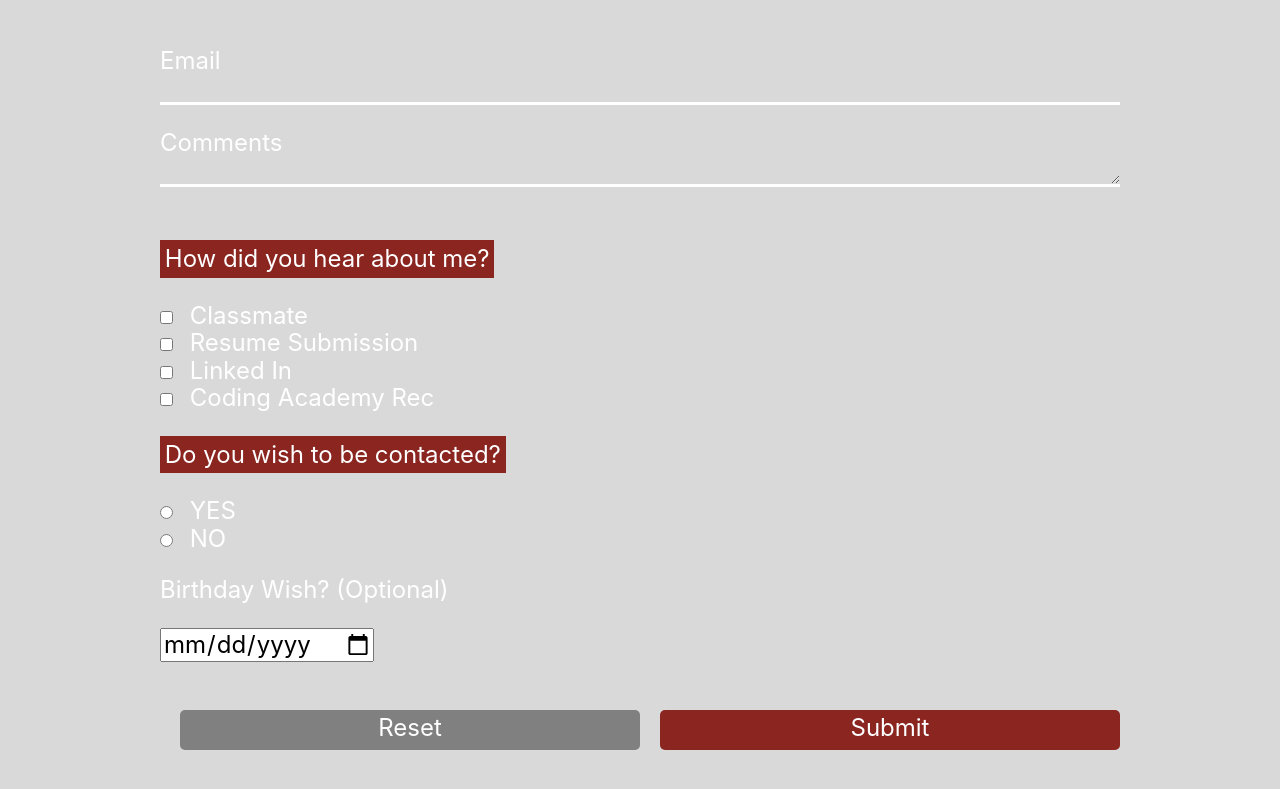
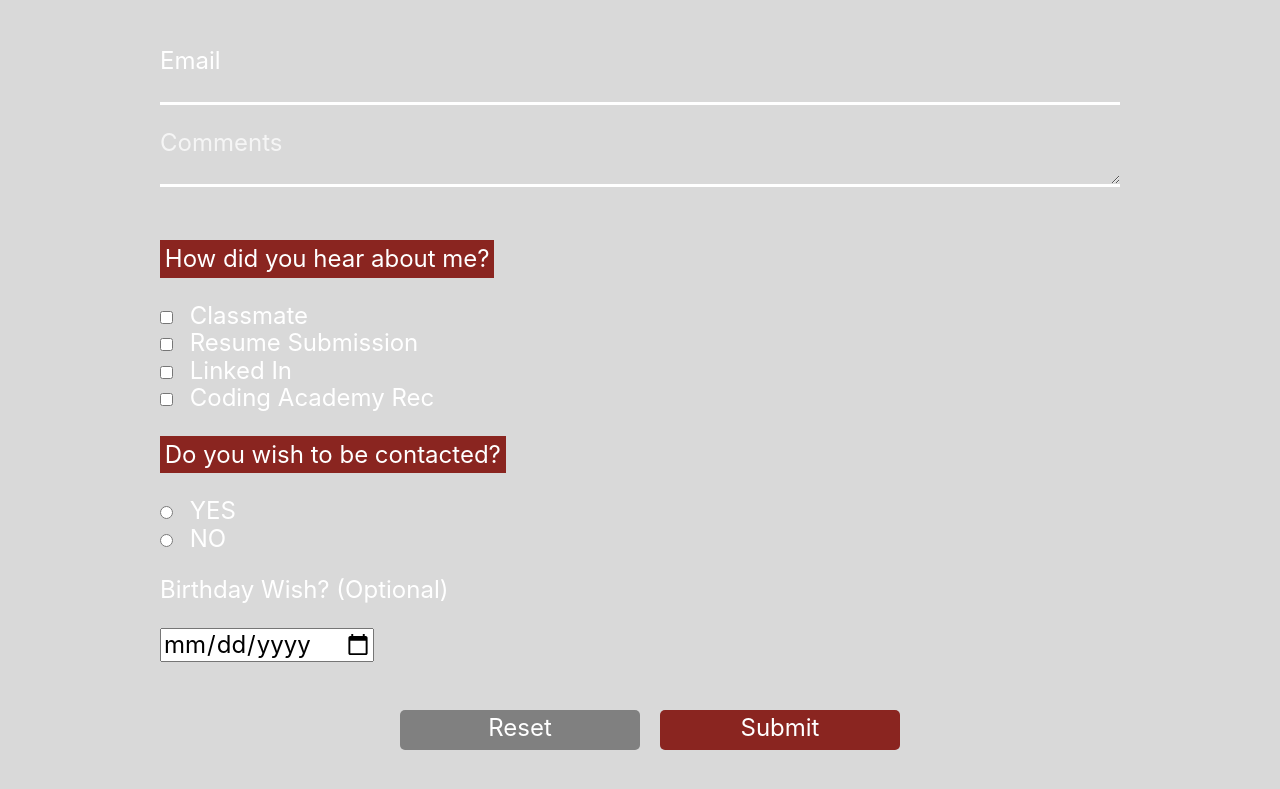
Before and after one commit to jpswt/ACA_web101_Joel_Perez, a plain HTML site: page contact/contact.html in a window 1280 px wide. Shown: the part 207-996 px from the top of the page. Drawn offline with Linux system fonts and the light colour scheme.

Commit message:
fix submit/reset on contact page

```diff
--- a/contact/css/styles.css
+++ b/contact/css/styles.css
@@ -173,7 +173,8 @@ button {
 }
 
 button:hover {
-	border-bottom: 4px solid white;
+	border-bottom: 2px solid white;
+	cursor: pointer;
 }
 
 .form-style {
@@ -190,19 +191,21 @@ button:hover {
 
 ::placeholder {
 	color: white;
-	opacity: 1;
+	opacity: 0.75;
 }
 
 .submit {
 	background: #8a2520;
 	border-color: transparent;
 	width: 30%;
+	cursor: pointer;
 }
 
 .reset {
 	background: gray;
 	border-color: transparent;
 	width: 30%;
+	cursor: pointer;
 }
 
 .center-align {
@@ -276,4 +279,12 @@ button:hover {
 	.form-style {
 		width: 100%;
 	}
+
+	.submit {
+		width: 25%;
+	}
+
+	.reset {
+		width: 25%;
+	}
 }
```
